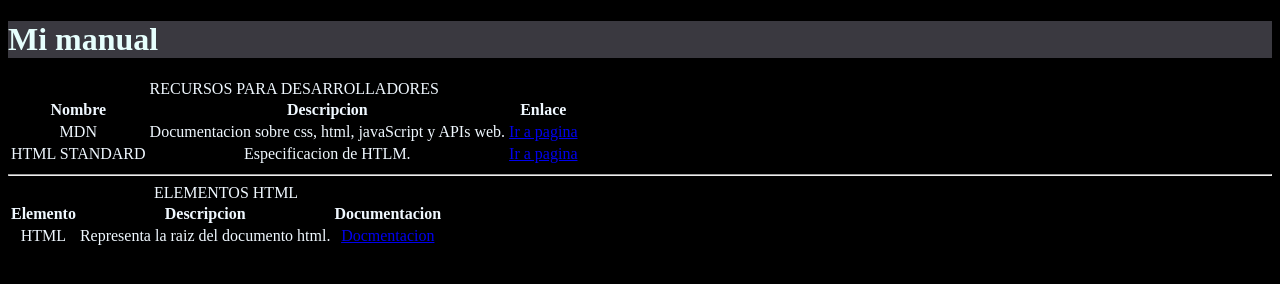
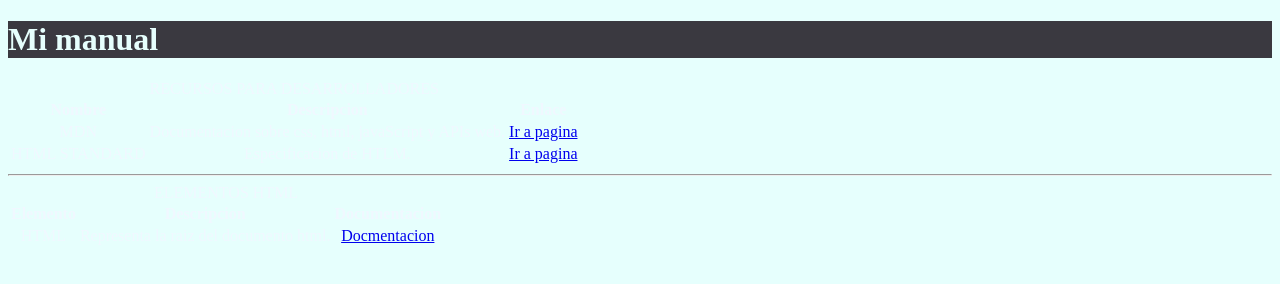
Before and after one commit to ricardo051199/mi-manual, a plain HTML site: page index.html in a window 1280 px wide. Drawn offline with Linux system fonts and the light colour scheme.

Commit message:
Cambiar color de fondo

```diff
--- a/index.html
+++ b/index.html
@@ -11,7 +11,7 @@
             color: #e6fffd;
         }
         body{
-            background-color: black;
+            background-color: #e6fffd;
         }
         table{
             color: aliceblue;
```
